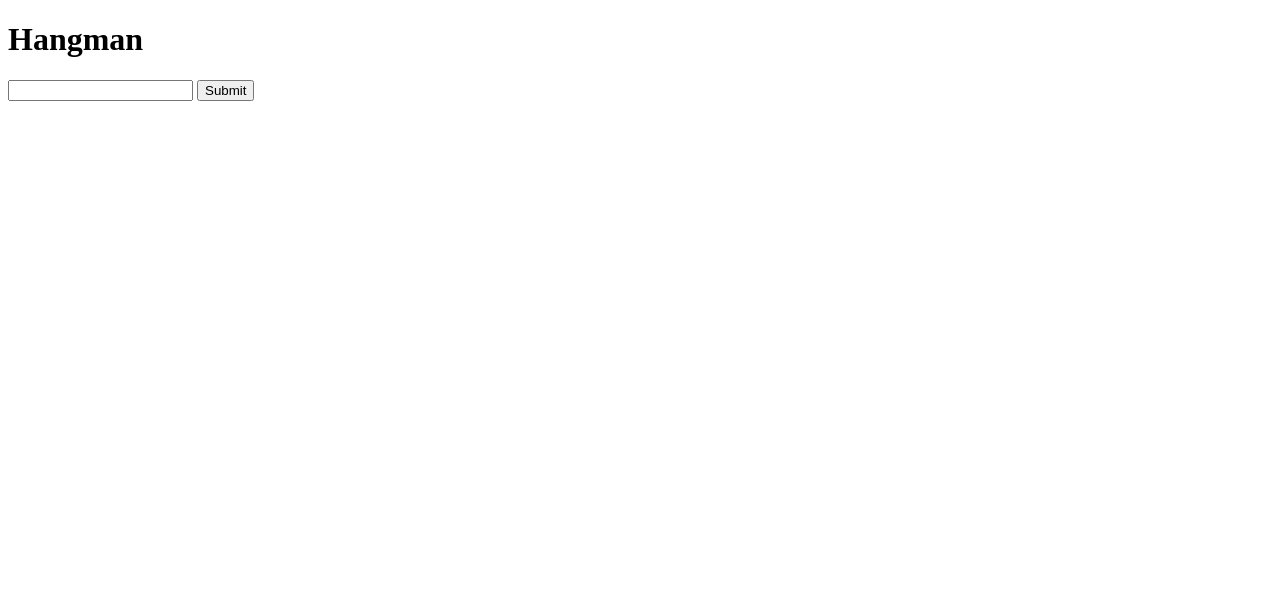
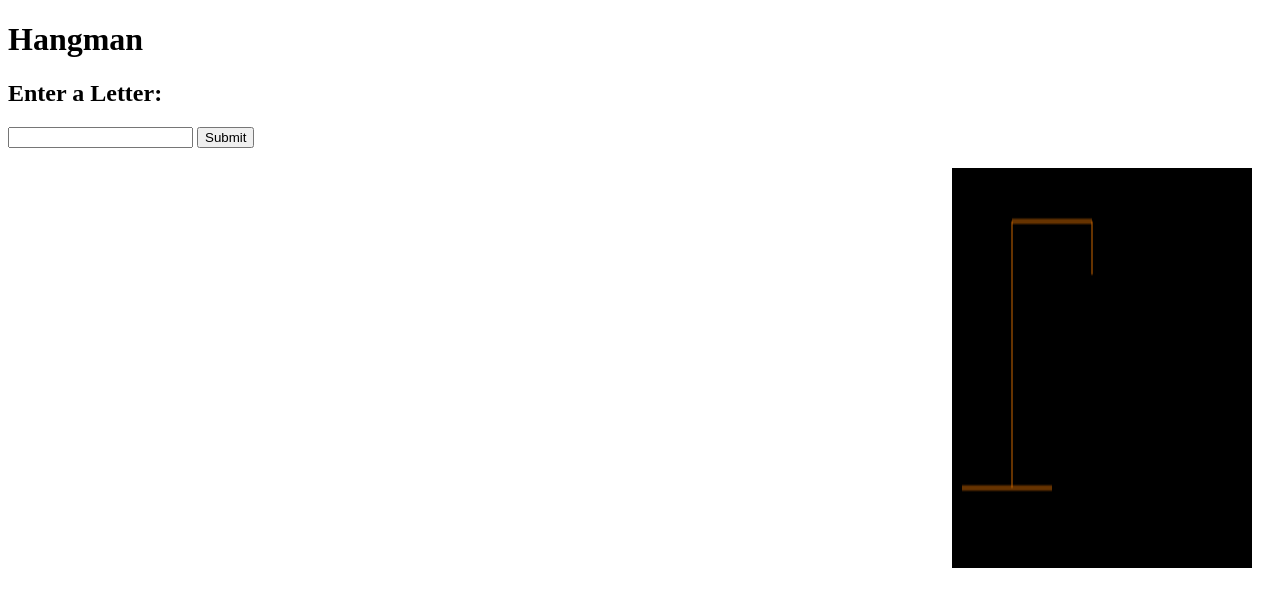
Before and after one commit to BriGuy520/hangman, a plain HTML site: page index.html in a window 1280 px wide. Drawn offline with Linux system fonts and the light colour scheme; no server answers.

Commit message:
set up the hangman stage

```diff
--- a/app.js
+++ b/app.js
@@ -1,6 +1,45 @@
 const displayQuote = document.querySelector('.quote');
 const displayhAuthor = document.querySelector('.author');
+
 const url = `http://quotes.rest/qod.json?category=management`;
+
+// setting up the hangman canvas
+function draw(){
+    const canvas = document.getElementById('hangman');
+    const ctx = canvas.getContext('2d');
+
+    const podium = 'rgb(204, 102, 0)';
+    const rope = 'white';
+
+    //base
+    ctx.beginPath();
+    ctx.strokeStyle = podium;
+    ctx.moveTo(100, 120)
+    ctx.lineTo(10, 120);
+    ctx.stroke();
+
+    // pole
+    ctx.beginPath();
+    ctx.stokeStyle = podium;
+    ctx.moveTo(60, 20);
+    ctx.lineTo(60, 120);
+    ctx.stroke();
+
+    // bar
+    ctx.beginPath();
+    ctx.stokeStyle = podium;
+    ctx.moveTo(140, 20);
+    ctx.lineTo(60, 20);
+    ctx.stroke();
+
+    // rope
+    ctx.beginPath();
+    ctx.stokeStyle = podium;
+    ctx.moveTo(140, 20);
+    ctx.lineTo(140, 40);
+    ctx.stroke();
+
+}
 
 // this will append each letter from the quote to the dom
 function createNode(element){
--- a/index.html
+++ b/index.html
@@ -7,11 +7,13 @@
     <link rel="stylesheet" type="text/css" href="./style.css">
     <title>Document</title>
 </head>
-<body>
+<body onload="draw()">
     <h1>Hangman</h1>
+        <h2>Enter a Letter:</h2>
         <input type="text" />
         <button>Submit</button>
         <div class="quote"></div>
+        <canvas id="hangman"></canvas>
 
 
     <script src="./app.js"></script>
--- a/style.css
+++ b/style.css
@@ -1,3 +1,13 @@
+
+#hangman {
+  display: block;
+  float: right;
+  height: 400px;
+  width: 300px;
+  background: black;
+  margin: 20px;
+}
+
 p {
   display: inline-block;
   padding: 3px;
```
